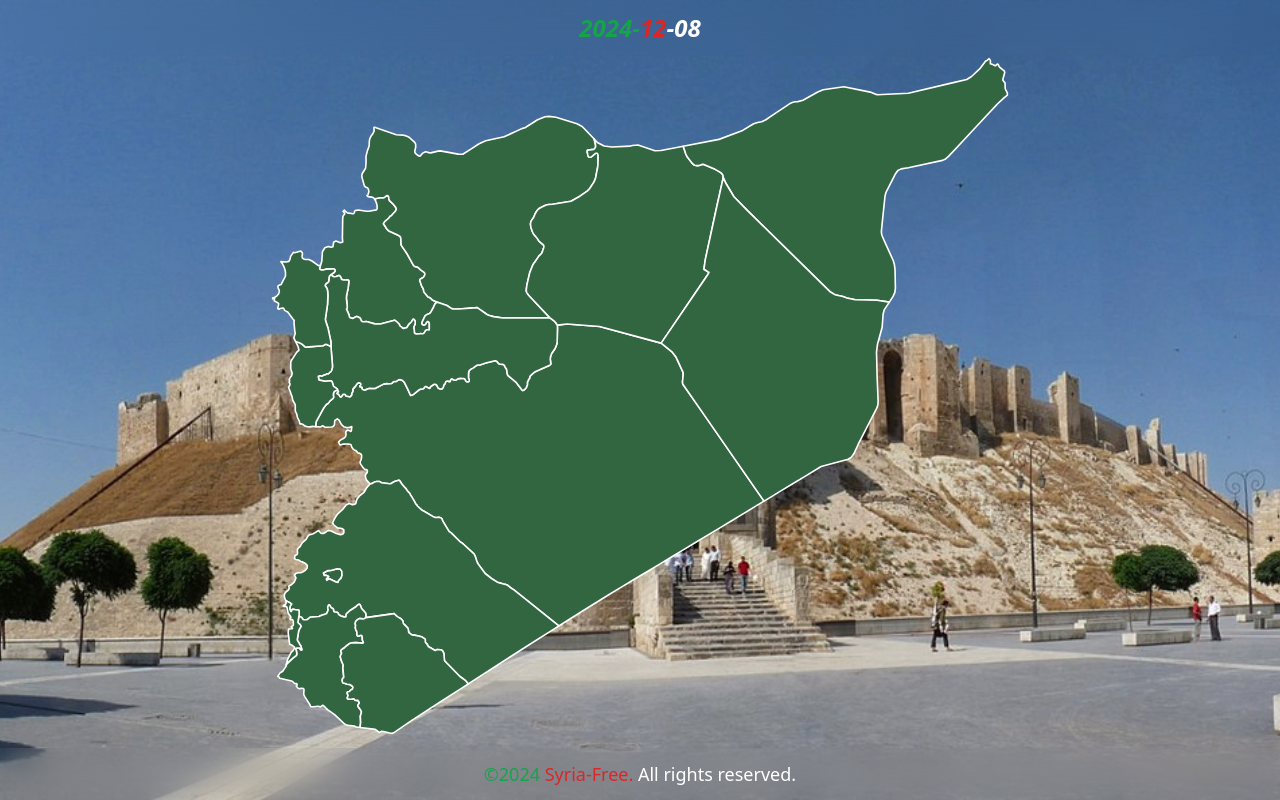
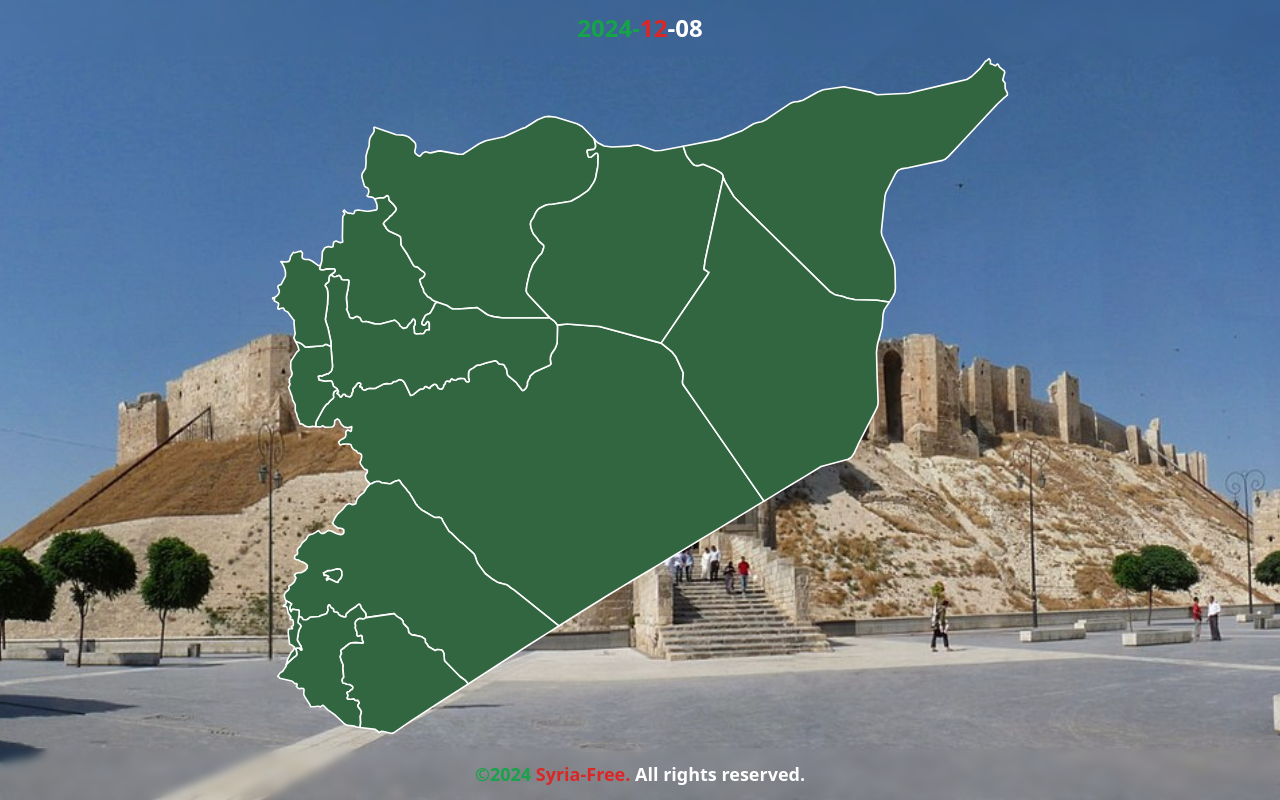
Before and after one commit to Ghayth-Sabeaallil/syria, a React (Vite) app: page / in a window 1280 px wide. Built offline with nearby package versions, Linux system fonts and the light colour scheme.

Commit message:
work with header and footer

```diff
--- a/src/Components/Footer.tsx
+++ b/src/Components/Footer.tsx
@@ -1,7 +1,7 @@
 function Footer() {
     const currentYear = new Date().getFullYear();
     return (
-        <footer className="bg-transparent backdrop-blur-lg text-lg text-center p-3 text-white fixed bottom-0 w-full">
+        <footer className="bg-transparent backdrop-blur-sm bg-black/15 font-bold text-lg text-center p-3 text-white fixed bottom-0 w-full">
             <p className="inline text-green-600">&copy;{currentYear} </p>
             <p className="inline text-red-600">Syria-Free.</p>
             <p className="inline "> All rights reserved.</p>
--- a/src/Components/Header.tsx
+++ b/src/Components/Header.tsx
@@ -1,6 +1,6 @@
 function Header() {
     return (
-        <header className="bg-transparent backdrop-blur-lg italic font-bold text-2xl text-center p-3 text-white fixed top-0 w-full">
+        <header className="bg-transparent backdrop-blur-sm bg-black/15 font-bold text-2xl text-center p-3 text-white fixed top-0 w-full">
             <p className="inline text-green-600">2024-</p>
             <p className="inline text-red-600">12</p>
             <p className="inline ">-08</p>
--- a/src/Components/MapView.tsx
+++ b/src/Components/MapView.tsx
@@ -48,7 +48,6 @@ const MapView = () => {
 
     const handlePathClick = (event: React.MouseEvent<SVGPathElement>) => {
         if (!svgRef.current) return;
-        console.log(event.target);
         const path = event.target as SVGPathElement;
         const bbox = path.getBBox();
         const padding = 35;
--- a/src/index.css
+++ b/src/index.css
@@ -7,6 +7,10 @@
   box-sizing: border-box;
 }
 body {
+  width: 100vw;
+  height: 100vh;
+}
+#root {
   width: 100vw;
   height: 100vh;
   background-repeat: no-repeat;
```
